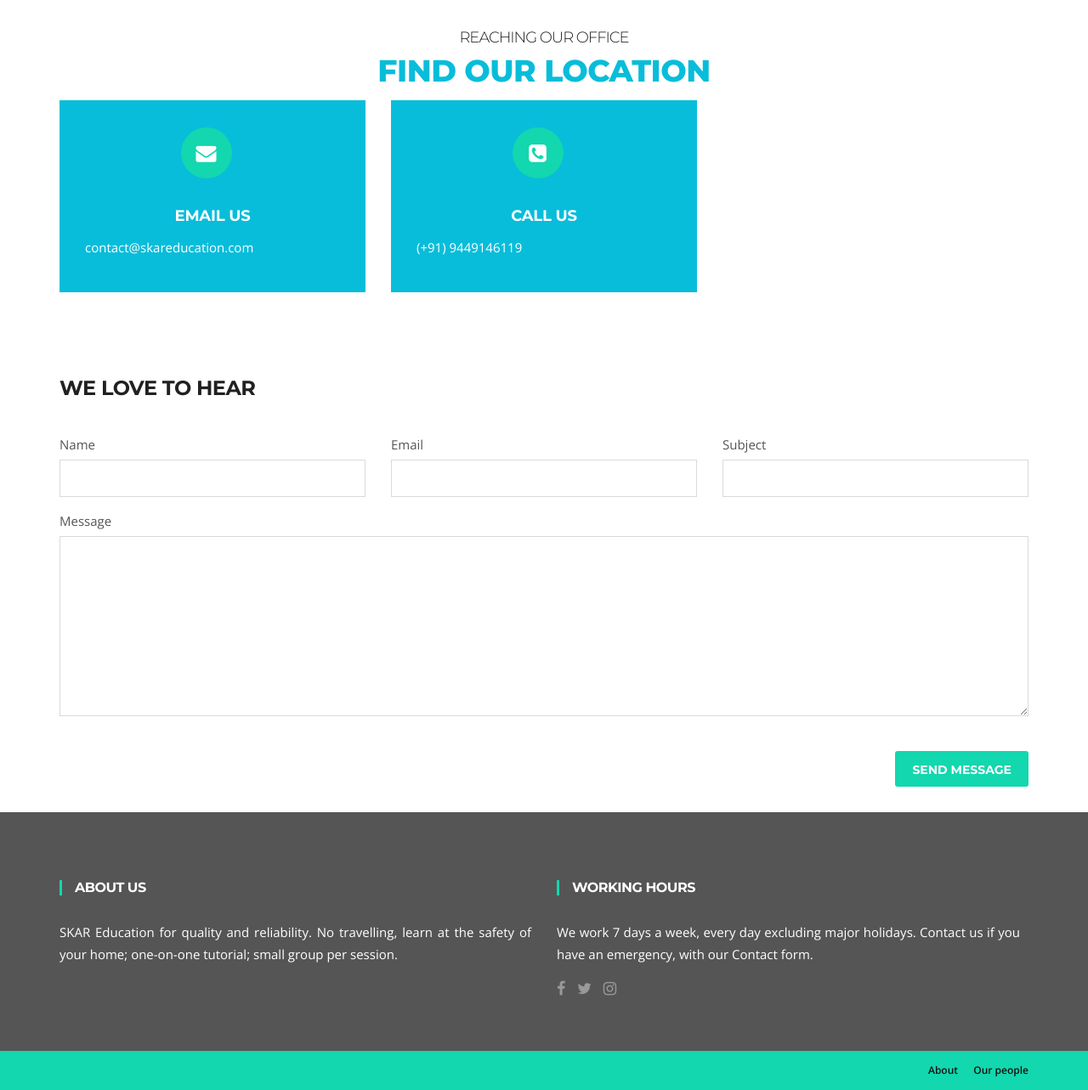
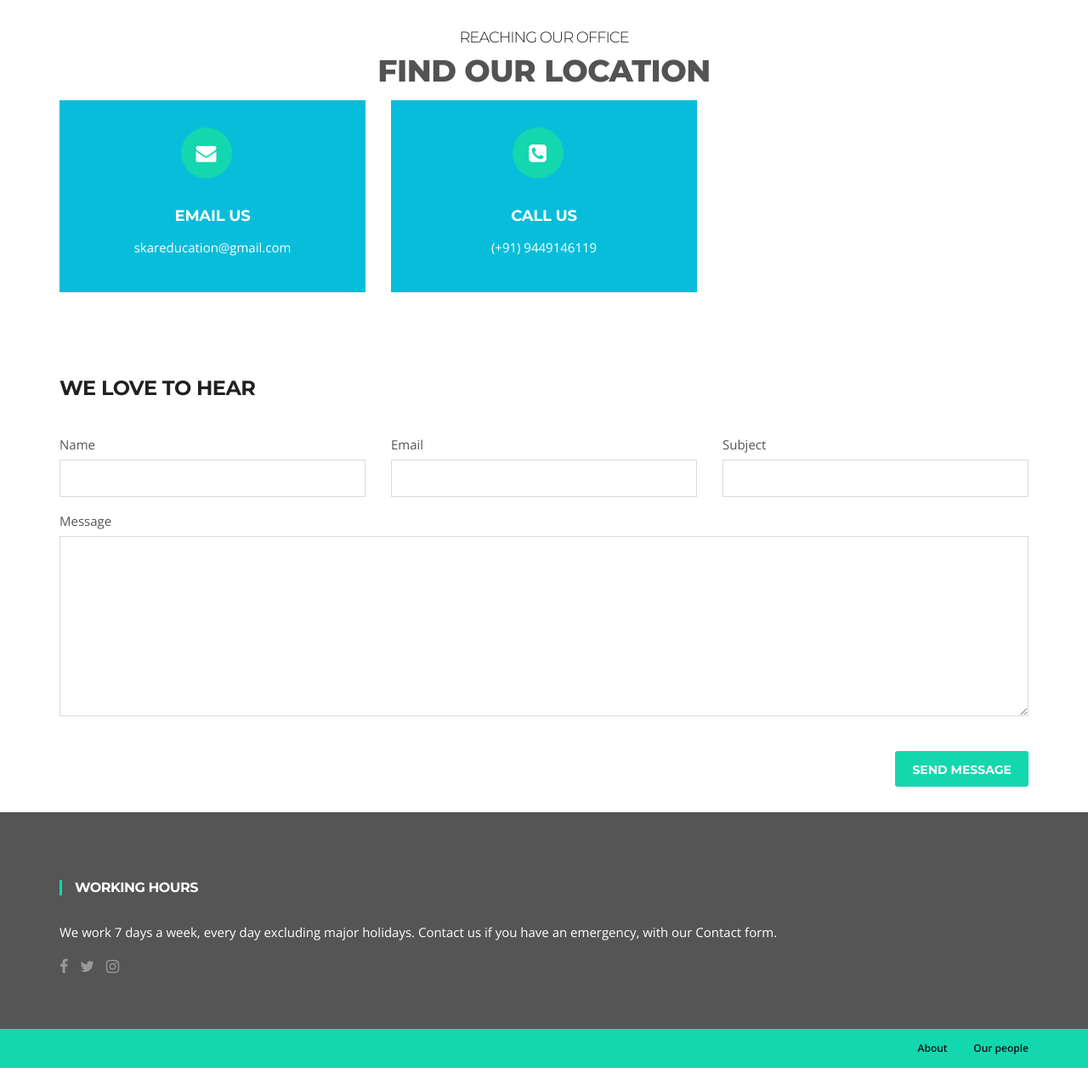
Before and after one commit to pradeep13143/skareducation, a Django app: page /contact-us/ in a window 1280 px wide. Shown: the part 190-1473 px from the top of the page at 85% size. After the commit the page ends 1447 px from the top, so only its background shows below. Run offline with Django 3.2, Linux system fonts and the light colour scheme; data comes from the database, SQL or seed files in the repository; some libraries are stand-ins or nearby versions.

Commit message:
design changes

```diff
--- a/static/css/responsive.css
+++ b/static/css/responsive.css
@@ -399,6 +399,10 @@
 	.top-social{
 		text-align: center;
 		margin-top: 5px;
+	}
+
+	.email-box{
+		padding-bottom: 40px;
 	}
 
 	/* Header */
--- a/static/css/style.css
+++ b/static/css/style.css
@@ -339,11 +339,15 @@ img.pull-right {
     font-size: 36px;
     line-height: 50px;
     margin: 0 0 10px;
-    color: #08bdda;
+    color: #545252;
 }
 
 .slider-description{
     text-align: center;
+}
+
+.head-left{
+    text-align: left;
 }
 
 /* Column title */
@@ -536,6 +540,7 @@ ul.list-arrow li:before {
 
 .entry-content h3 {
     text-transform: initial;
+    text-align: left;
 }
 
 ul.list-check li:before {
--- a/templates/about-us.html
+++ b/templates/about-us.html
@@ -5,7 +5,7 @@
 <section id="main-container" class="main-container">
 	<div class="container">
 		{% for data in aboutus %}
-		<h1 class="section-sub-title">{{data.name}}</h1>
+		<h1 class="section-sub-title head-left">{{data.name}}</h1>
 		<div class="post-body">
 			<div class="entry-content">
 				{{data.description|safe}}
--- a/templates/base.html
+++ b/templates/base.html
@@ -1,5 +1,14 @@
 <!DOCTYPE html>
 <html lang="en">
+<!-- Global site tag (gtag.js) - Google Analytics -->
+<script async src="https://www.googletagmanager.com/gtag/js?id=UA-156656209-1"></script>
+<script>
+window.dataLayer = window.dataLayer || [];
+function gtag(){dataLayer.push(arguments);}
+gtag('js', new Date());
+
+gtag('config', 'UA-156656209-1', { 'optimize_id': 'GTM-TQD74J9'});
+</script>
 
 <head>
 	{% load skar_tags %}
@@ -995,14 +1004,7 @@
 			<div class="footer-main">
 				<div class="container">
 					<div class="row">
-						<div class="col-md-6 col-sm-12 footer-widget footer-about">
-							<h3 class="widget-title">About Us</h3>
-							<!-- <img class="footer-logo" src="/static/images/footer-logo.png" alt="" /> -->
-							<p>SKAR Education for quality and reliability. No travelling, learn at the safety of your home; one-on-one tutorial; small group per session.</p>
-
-						</div><!-- Col end -->
-
-						<div class="col-md-6 col-sm-12 footer-widget">
+						<div class="col-md-12 col-sm-12 footer-widget footer-about">
 							<h3 class="widget-title">Working Hours</h3>
 							<div class="working-hours">
 								We work 7 days a week, every day excluding major holidays. Contact us if you have an emergency, with our Contact form.
@@ -1017,6 +1019,7 @@
 									<li><a href="https://instagram.com/skareducation"><i class="fa fa-instagram"></i></a></li>
 								</ul>
 							</div><!-- Footer social end -->
+
 						</div><!-- Col end -->
 
 						<!-- <div class="col-md-4 col-sm-12 footer-widget">
@@ -1047,7 +1050,7 @@
 						<div class="col-xs-12 col-sm-6">
 							<div class="footer-menu">
 								<ul class="nav unstyled">
-									<li><a href="/about-us/">About</a></li>
+									<li><a href="/about-us/">About</a></li>&nbsp;&nbsp;&nbsp;&nbsp;
 									<li><a href="/team/">Our people</a></li>
 									<!-- <li><a href="/faq/">Faq</a></li>
 									<li><a href="/blog/">Blog</a></li> -->
@@ -1131,15 +1134,6 @@
 			  }
 			}
 		</script>
-		<!-- Global site tag (gtag.js) - Google Analytics -->
-		<script async src="https://www.googletagmanager.com/gtag/js?id=UA-156656209-1"></script>
-		<script>
-		  window.dataLayer = window.dataLayer || [];
-		  function gtag(){dataLayer.push(arguments);}
-		  gtag('js', new Date());
-
-		  gtag('config', 'UA-156656209-1');
-		</script>
 
 	</div><!-- Body inner end -->
 </body>
--- a/templates/careers.html
+++ b/templates/careers.html
@@ -7,7 +7,7 @@
 		{% for data in careers %}
 			<div class="post">
 				<div class="post-body">
-					<h2 class="entry-title">{{data.name}}</h2>
+					<h2 class="entry-title head-left">{{data.name}}</h2>
 					<div class="entry-content">
 						{{data.description|safe}}
 					</div>
--- a/templates/contact-us.html
+++ b/templates/contact-us.html
@@ -23,26 +23,25 @@
                </div>
             </div> --><!-- Col 1 end -->
 
-            <div class="col-md-4">
+            <div class="col-md-4 email-box">
                <div class="ts-service-box-bg text-center">
                   <span class="ts-service-icon icon-round">
                      <i class="fa fa-envelope"></i>
                   </span>
                   <div class="ts-service-box-content">
                      <h4>Email Us</h4>
-                     <p>contact@skareducation.com</p>
+                     <p class="text-center">skareducation@gmail.com</p>
                  </div>
                </div>
             </div><!-- Col 2 end -->
-
-            <div class="col-md-4">
+             <div class="col-md-4">
                <div class="ts-service-box-bg text-center">
                   <span class="ts-service-icon icon-round">
                      <i class="fa fa-phone-square"></i>
                   </span>
                   <div class="ts-service-box-content">
                      <h4>Call Us</h4>
-                     <p>(+91) 9449146119</p>
+                     <p class="text-center">(+91) 9449146119</p>
                  </div>
                </div>
             </div><!-- Col 3 end -->
--- a/templates/home.html
+++ b/templates/home.html
@@ -141,13 +141,12 @@
                <div class="row">
                   <div class="col-md-10">
                      <div class="call-to-action-text">
-                        <h3 class="action-title">Need A Home Tutor ?
-            Call Now : <b>9449146119</b> OR register on our website</h3>
+                        <h3 class="action-title">We are currently in the process of appointing home tutors all over Bangalore Call Now : 9449146119 OR register on our website</h3>
                      </div>
                   </div><!-- Col end -->
                   <div class="col-md-2">
                      <div class="call-to-action-btn">
-                        <a href="/register-student/" class="btn btn-dark">Register</a>
+                        <a href="/register-tutor/" class="btn btn-dark">Register</a>
                      </div>
                   </div><!-- col end -->
                </div><!-- row end -->
--- a/templates/student-content.html
+++ b/templates/student-content.html
@@ -6,7 +6,7 @@
 	<div class="container">
 		{% if content %}
 			{% for data in content %}
-			<h1 class="section-sub-title">{{data.name}}</h1>
+			<h1 class="section-sub-title head-left">{{data.name}}</h1>
 			<div class="post-body">
 				<div class="entry-content">
 					{{data.description|safe}}
```
